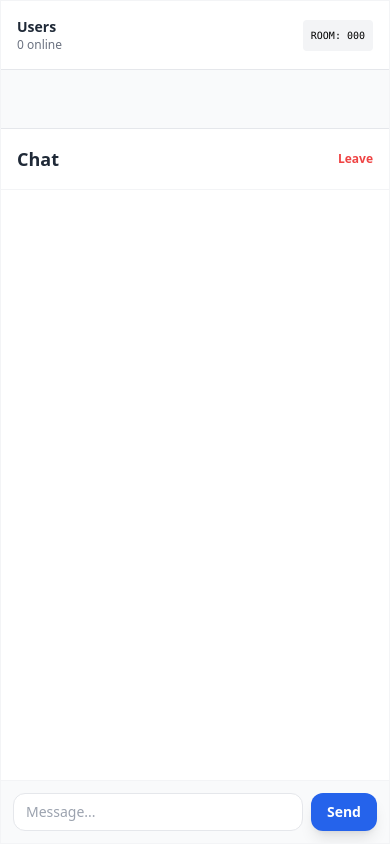
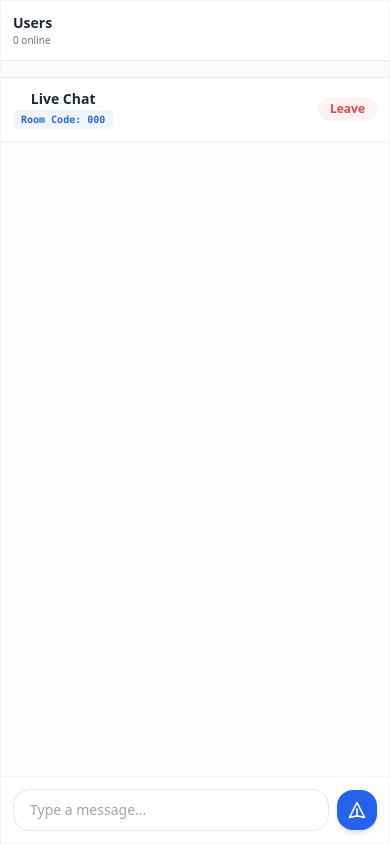
Before and after one commit to Mkaify/Python_Live_Chat_App, a Flask app: template templates/room.html in a window 390 px wide. Run offline with Flask 3, Linux system fonts and the light colour scheme; the template is opened without the code that fills it: most values are stand-ins (such as "Sample title", 1, 10 or a date in 2020); some libraries are stand-ins or nearby versions.

Commit message:
add mediaquery

```diff
--- a/static/css/style.css
+++ b/static/css/style.css
@@ -1,3 +1,32 @@
+/* Fix for mobile height issues and "leaking" */
+html, body {
+  height: 100%;
+  margin: 0;
+  padding: 0;
+  overflow: hidden; /* Prevent the body from scrolling, only the chat box should scroll */
+}
+
+/* Hide scrollbar for the mobile user list row */
+.scrollbar-hide::-webkit-scrollbar {
+  display: none;
+}
+
+.scrollbar-hide {
+  -ms-overflow-style: none;
+  scrollbar-width: none;
+}
+
+/* Ensure messages wrap properly on small screens */
+.messages div {
+  max-width: 85%; /* Give a bit more room on mobile */
+}
+
+@media (min-width: 768px) {
+  .messages div {
+    max-width: 70%;
+  }
+}
+
 .buttons {
   display: flex;
   flex-direction: column;
--- a/templates/room.html
+++ b/templates/room.html
@@ -1,43 +1,44 @@
 {% extends 'base.html' %} {% block content %}
-<div class="flex flex-col md:flex-row w-full h-screen md:h-[90vh] max-w-6xl mx-auto bg-white shadow-2xl overflow-hidden md:rounded-2xl border border-gray-100">
+<div class="flex flex-col md:flex-row w-full h-[100dvh] md:h-[90vh] max-w-6xl mx-auto bg-white shadow-2xl overflow-hidden md:rounded-2xl border border-gray-100">
 
-  <div class="w-full md:w-64 bg-gray-50 border-b md:border-b-0 md:border-r border-gray-200 flex flex-col h-32 md:h-full">
-    <div class="p-4 md:p-6 border-b border-gray-200 bg-white flex justify-between items-center md:block">
-      <div>
-        <h3 class="text-sm md:text-lg font-bold text-gray-800">Users</h3>
-        <p class="text-xs md:text-sm text-gray-500"><span id="user-count">0</span> online</p>
-      </div>
-      <div class="md:hidden p-2 bg-gray-100 rounded text-[10px] font-mono uppercase">
-        Room: {{code}}
-      </div>
+  <div class="w-full md:w-64 bg-gray-50 border-b md:border-b-0 md:border-r border-gray-200 flex flex-col shrink-0">
+    <div class="p-3 md:p-6 border-b border-gray-200 bg-white">
+      <h3 class="text-sm md:text-lg font-bold text-gray-800">Users</h3>
+      <p class="text-[10px] md:text-sm text-gray-500"><span id="user-count">0</span> online</p>
     </div>
-    <div id="user-list" class="flex-1 overflow-x-auto md:overflow-y-auto p-2 md:p-4 flex md:flex-col gap-2 items-center md:items-stretch">
+    <div id="user-list" class="flex flex-row md:flex-col overflow-x-auto md:overflow-y-auto p-2 gap-2 scrollbar-hide">
       </div>
   </div>
 
-  <div class="flex-1 flex flex-col bg-white min-h-0"> <div class="p-4 border-b border-gray-100 flex justify-between items-center bg-white sticky top-0 z-10">
-        <h2 class="text-lg md:text-xl font-bold text-gray-800">Chat</h2>
-        <a href="/" class="text-xs md:text-sm font-semibold text-red-500 hover:text-red-700">Leave</a>
+  <div class="flex-1 flex flex-col bg-white min-h-0 relative">
+    <div class="p-3 md:p-4 border-b border-gray-100 flex justify-between items-center bg-white sticky top-0 z-10 shadow-sm">
+        <div class="flex flex-col">
+            <h2 class="text-sm md:text-xl font-bold text-gray-800 leading-tight">Live Chat</h2>
+            <span class="text-[10px] md:text-xs font-mono font-bold text-blue-600 bg-blue-50 px-2 py-0.5 rounded mt-0.5">Room Code: {{code}}</span>
+        </div>
+        <a href="/" class="text-xs font-bold text-red-500 bg-red-50 px-3 py-1 rounded-full hover:bg-red-100 transition-colors">Leave</a>
     </div>
 
-    <div class="messages flex-1 overflow-y-auto p-4 md:p-6 space-y-4" id="messages">
+    <div class="messages flex-1 overflow-y-auto p-4 md:p-6 space-y-4 bg-gray-50/30" id="messages">
         </div>
 
-    <div class="p-3 md:p-4 bg-gray-50 border-t border-gray-100">
-      <div class="flex gap-2">
+    <div class="p-3 md:p-4 bg-white border-t border-gray-100">
+      <div class="flex items-center gap-2 max-w-4xl mx-auto">
         <input
           type="text"
-          placeholder="Message..."
+          placeholder="Type a message..."
           name="message"
           id="message"
-          class="flex-1 px-3 py-2 md:px-4 md:py-3 rounded-xl border border-gray-200 focus:outline-none focus:ring-2 focus:ring-blue-500 text-sm md:text-base"
+          autocomplete="off"
+          class="flex-1 px-4 py-2.5 rounded-2xl border border-gray-200 focus:outline-none focus:ring-2 focus:ring-blue-500 text-sm transition-all"
         />
         <button
             type="button"
             onClick="sendMessage()"
-            class="px-4 py-2 md:px-6 md:py-3 bg-blue-600 text-white font-bold rounded-xl shadow-lg active:scale-95 text-sm md:text-base"
+            class="p-2.5 md:px-6 md:py-2.5 bg-blue-600 hover:bg-blue-700 text-white font-bold rounded-2xl shadow-md transition-all active:scale-90"
         >
-          Send
+          <span class="hidden md:inline">Send</span>
+          <svg class="w-5 h-5 md:hidden" fill="none" stroke="currentColor" viewBox="0 0 24 24"><path stroke-linecap="round" stroke-linejoin="round" stroke-width="2" d="M12 19l9 2-9-18-9 18 9-2zm0 0v-8"></path></svg>
         </button>
       </div>
     </div>
@@ -52,13 +53,12 @@
   const userListDiv = document.getElementById("user-list");
   const userCountSpan = document.getElementById("user-count");
 
-  // Handle User List Updates
   socketio.on("user_list", (data) => {
     userCountSpan.innerText = data.names.length;
     userListDiv.innerHTML = data.names.map(name => `
-      <div class="flex items-center gap-3 p-2 rounded-lg ${name === currentUser ? 'bg-blue-50 border border-blue-100' : ''}">
-        <div class="w-2 h-2 rounded-full bg-green-500"></div>
-        <span class="text-sm font-medium ${name === currentUser ? 'text-blue-700' : 'text-gray-700'}">
+      <div class="flex items-center shrink-0 gap-2 p-1.5 md:p-2 rounded-lg ${name === currentUser ? 'bg-blue-50 border border-blue-100' : ''}">
+        <div class="w-1.5 h-1.5 rounded-full bg-green-500"></div>
+        <span class="text-[10px] md:text-sm font-medium ${name === currentUser ? 'text-blue-700' : 'text-gray-700'} whitespace-nowrap">
             ${name} ${name === currentUser ? '(You)' : ''}
         </span>
       </div>
@@ -71,7 +71,7 @@
 
     if (type === "notification") {
       const text = isSelf ? `You ${msg.replace("has ", "")}` : `${name} ${msg}`;
-      content = `<div class="text-center text-[11px] text-gray-400 italic my-2 w-full">${text}</div>`;
+      content = `<div class="text-center text-[10px] text-gray-400 italic my-2 w-full">${text}</div>`;
     } else {
       const displayName = isSelf ? "You" : name;
       const sideClass = isSelf ? "justify-end text-right" : "justify-start";
@@ -80,10 +80,10 @@
 
       content = `
         <div class="flex w-full ${sideClass}">
-            <div class="max-w-[70%] px-4 py-2 rounded-2xl shadow-sm ${bubbleClass}">
-                <div class="text-sm font-bold mb-1">${displayName}</div>
-                <div class="text-sm leading-relaxed">${msg}</div>
-                <div class="${mutedClass} text-[10px] mt-1">${new Date().toLocaleTimeString([], { hour: '2-digit', minute: '2-digit' })}</div>
+            <div class="max-w-[85%] md:max-w-[70%] px-3 py-2 rounded-2xl shadow-sm ${bubbleClass}">
+                <div class="text-[10px] font-bold mb-0.5 opacity-80">${displayName}</div>
+                <div class="text-sm leading-relaxed break-words">${msg}</div>
+                <div class="${mutedClass} text-[9px] mt-1 opacity-70">${new Date().toLocaleTimeString([], { hour: '2-digit', minute: '2-digit' })}</div>
             </div>
         </div>
       `;
@@ -102,10 +102,10 @@
   {% endfor %}
 
   const sendMessage = () => {
-    const message = document.getElementById("message");
-    if (message.value == "") return;
-    socketio.emit("message", { data: message.value });
-    message.value = "";
+    const messageInput = document.getElementById("message");
+    if (messageInput.value.trim() == "") return;
+    socketio.emit("message", { data: messageInput.value });
+    messageInput.value = "";
   };
 
   document.getElementById("message").addEventListener("keydown", (e) => {
```
